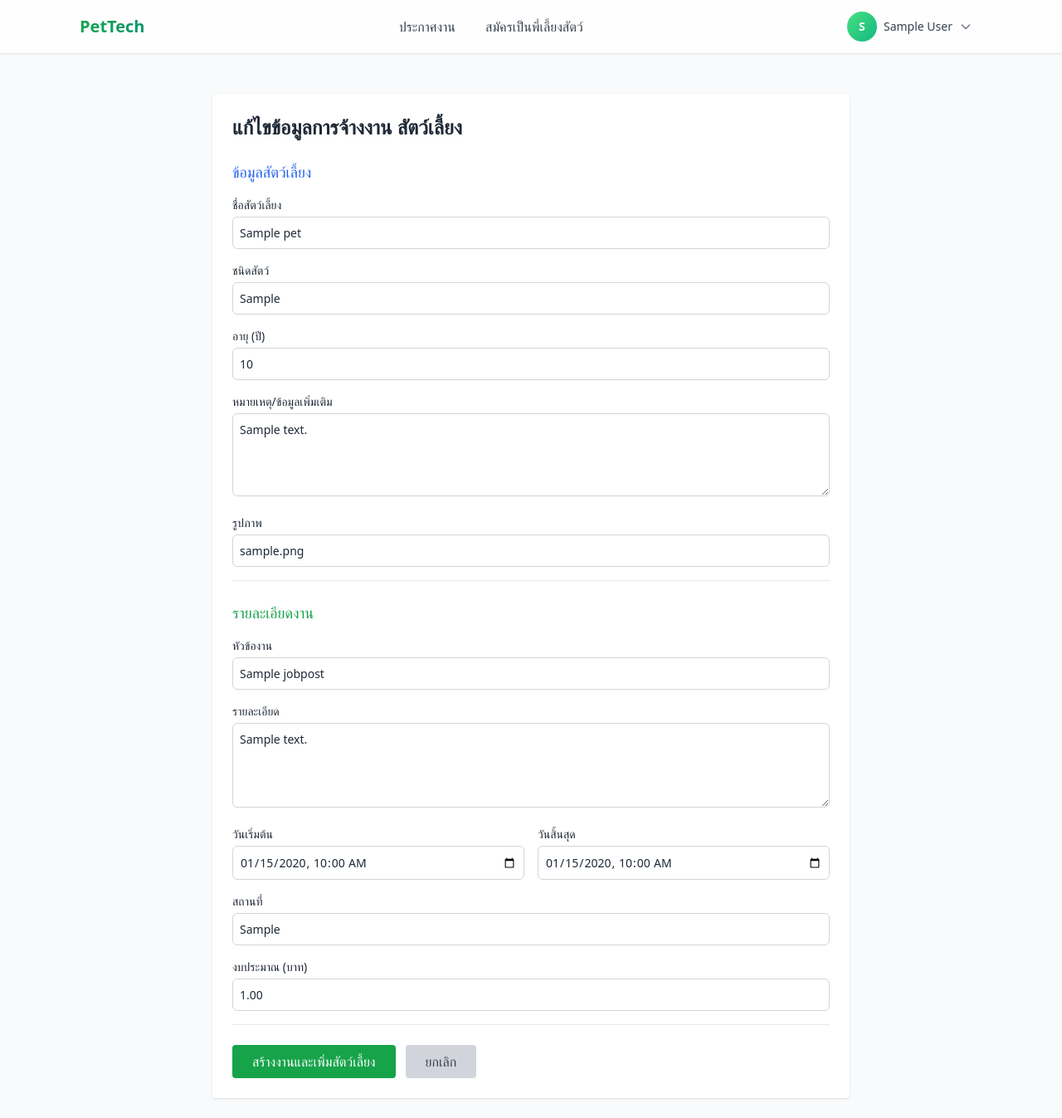
After one commit to KKP240/Devtools-Proj-Repo, a Django app: page /job-posts/1/edit/ in a window 1280 px wide. The commit adds this page. Shown: the whole page at 83% size. Run offline with Django 5.2, Linux system fonts and the light colour scheme; a user stored in the database is signed in; tables that the repository leaves empty hold one stand-in row (values such as "Sample post"); some libraries are stand-ins or nearby versions.

Commit message:
fix a lot of thing idk?

```diff
--- /dev/null
+++ b/pettech/pettechApp/templates/job_post_edit.html
@@ -0,0 +1,173 @@
+{% extends 'base.html' %}
+{% load static %}
+{% block title %}แก้ไขข้อมูลการจ้างงาน สัตว์เลี้ยง{% endblock %}
+{% block content %}
+<div class="max-w-3xl mx-auto bg-white p-6 rounded shadow">
+  <h2 class="text-2xl font-semibold mb-6">แก้ไขข้อมูลการจ้างงาน สัตว์เลี้ยง</h2>
+
+  <!-- แก้ไข: เพิ่ม enctype สำหรับอัปโหลดไฟล์ -->
+  <form method="post" enctype="multipart/form-data">
+    {% csrf_token %}
+
+    <!-- แสดง error ทั่วไป -->
+    {% if pet_form.non_field_errors %}
+      <div class="bg-red-100 border border-red-400 text-red-700 px-4 py-3 rounded mb-4">
+        {{ pet_form.non_field_errors }}
+      </div>
+    {% endif %}
+    {% if job_form.non_field_errors %}
+      <div class="bg-red-100 border border-red-400 text-red-700 px-4 py-3 rounded mb-4">
+        {{ job_form.non_field_errors }}
+      </div>
+    {% endif %}
+
+    <div class="space-y-6">
+      <!-- ส่วนข้อมูลสัตว์เลี้ยง -->
+      <div class="border-b pb-4">
+        <h3 class="text-lg font-medium mb-4 text-blue-600">ข้อมูลสัตว์เลี้ยง</h3>
+
+        <div class="space-y-4">
+          <div>
+            <label class="block text-sm font-medium mb-1">ชื่อสัตว์เลี้ยง</label>
+            {{ pet_form.name }}
+            {% if pet_form.name.errors %}
+              <p class="text-red-500 text-sm mt-1">{{ pet_form.name.errors.0 }}</p>
+            {% endif %}
+          </div>
+
+          <div>
+            <label class="block text-sm font-medium mb-1">ชนิดสัตว์</label>
+            {{ pet_form.species }}
+            {% if pet_form.species.errors %}
+              <p class="text-red-500 text-sm mt-1">{{ pet_form.species.errors.0 }}</p>
+            {% endif %}
+          </div>
+
+          <div>
+            <label class="block text-sm font-medium mb-1">อายุ (ปี)</label>
+            {{ pet_form.age }}
+            {% if pet_form.age.errors %}
+              <p class="text-red-500 text-sm mt-1">{{ pet_form.age.errors.0 }}</p>
+            {% endif %}
+          </div>
+
+          <div>
+            <label class="block text-sm font-medium mb-1">หมายเหตุ/ข้อมูลเพิ่มเติม</label>
+            {{ pet_form.notes }}
+            {% if pet_form.notes.errors %}
+              <p class="text-red-500 text-sm mt-1">{{ pet_form.notes.errors.0 }}</p>
+            {% endif %}
+          </div>
+
+          <div>
+            <label class="block text-sm font-medium mb-1">รูปภาพ</label>
+            {{ pet_form.photo }}
+            {% if pet_form.photo.errors %}
+              <p class="text-red-500 text-sm mt-1">{{ pet_form.photo.errors.0 }}</p>
+            {% endif %}
+          </div>
+        </div>
+      </div>
+
+      <!-- ส่วนข้อมูลงาน -->
+      <div class="border-b pb-4">
+        <h3 class="text-lg font-medium mb-4 text-green-600">รายละเอียดงาน</h3>
+
+        <div class="space-y-4">
+          <div>
+            <label class="block text-sm font-medium mb-1">หัวข้องาน</label>
+            {{ job_form.title }}
+            {% if job_form.title.errors %}
+              <p class="text-red-500 text-sm mt-1">{{ job_form.title.errors.0 }}</p>
+            {% endif %}
+          </div>
+
+          <div>
+            <label class="block text-sm font-medium mb-1">รายละเอียด</label>
+            {{ job_form.description }}
+            {% if job_form.description.errors %}
+              <p class="text-red-500 text-sm mt-1">{{ job_form.description.errors.0 }}</p>
+            {% endif %}
+          </div>
+
+          <div class="grid grid-cols-2 gap-4">
+            <div>
+              <label class="block text-sm font-medium mb-1">วันเริ่มต้น</label>
+              {{ job_form.start }}
+              {% if job_form.start.errors %}
+                <p class="text-red-500 text-sm mt-1">{{ job_form.start.errors.0 }}</p>
+              {% endif %}
+            </div>
+
+            <div>
+              <label class="block text-sm font-medium mb-1">วันสิ้นสุด</label>
+              {{ job_form.end }}
+              {% if job_form.end.errors %}
+                <p class="text-red-500 text-sm mt-1">{{ job_form.end.errors.0 }}</p>
+              {% endif %}
+            </div>
+          </div>
+
+          <div>
+            <label class="block text-sm font-medium mb-1">สถานที่</label>
+            {{ job_form.location }}
+            {% if job_form.location.errors %}
+              <p class="text-red-500 text-sm mt-1">{{ job_form.location.errors.0 }}</p>
+            {% endif %}
+          </div>
+
+          <div>
+            <label class="block text-sm font-medium mb-1">งบประมาณ (บาท)</label>
+            {{ job_form.budget }}
+            {% if job_form.budget.errors %}
+              <p class="text-red-500 text-sm mt-1">{{ job_form.budget.errors.0 }}</p>
+            {% endif %}
+          </div>
+        </div>
+      </div>
+
+      <!-- ปุ่มส่งฟอร์ม -->
+      <div class="flex gap-3">
+        <button type="submit" class="px-6 py-2 bg-green-600 text-white rounded hover:bg-green-700 transition">
+          สร้างงานและเพิ่มสัตว์เลี้ยง
+        </button>
+        <a href="{% url 'home' %}" class="px-6 py-2 bg-gray-300 text-gray-700 rounded hover:bg-gray-400 transition">
+          ยกเลิก
+        </a>
+      </div>
+    </div>
+  </form>
+</div>
+
+<style>
+  input,
+  textarea,
+  select {
+    width: 100%;
+    padding: 0.5rem;
+    border: 1px solid #d1d5db;
+    border-radius: 0.375rem;
+    font-size: 0.875rem;
+  }
+
+  input[type="text"]:focus,
+  input[type="number"]:focus,
+  input[type="datetime-local"]:focus,
+  textarea:focus,
+  select:focus {
+    outline: none;
+    border-color: #3b82f6;
+    ring: 2px;
+    ring-color: #3b82f680;
+  }
+
+  textarea {
+    min-height: 100px;
+    resize: vertical;
+  }
+
+  input[type="file"] {
+    padding: 0.5rem 0;
+  }
+</style>
+{% endblock content %}
--- a/pettech/pettechApp/templates/nav.html
+++ b/pettech/pettechApp/templates/nav.html
@@ -44,7 +44,7 @@
                 </a>
                 <a href="{% url 'myposts' %}" class="flex items-center gap-3 px-4 py-2.5 text-sm text-gray-700 hover:bg-gray-50 transition-colors">
                   <!-- <svg class="w-4 h-4 text-gray-400" fill="none" stroke="currentColor" viewBox="0 0 24 24"><path stroke-linecap="round" stroke-linejoin="round" stroke-width="2" d="M13 10V3L4 14h7v7l9-11h-7z"></path></svg> -->
-                  Post
+                  MyPost
                 </a>
                 <a href="{% url 'booking_history' %}" class="flex items-center gap-3 px-4 py-2.5 text-sm text-gray-700 hover:bg-gray-50 transition-colors">
                   <!-- <svg class="w-4 h-4 text-gray-400" fill="none" stroke="currentColor" viewBox="0 0 24 24"><path stroke-linecap="round" stroke-linejoin="round" stroke-width="2" d="M13 10V3L4 14h7v7l9-11h-7z"></path></svg> -->
--- a/pettech/pettechApp/urls.py
+++ b/pettech/pettechApp/urls.py
@@ -21,6 +21,8 @@ urlpatterns = [
     # Job Post URLs
     path('job-posts/create/', views.job_post_create, name='job_post_create'),
     path('job-posts/<int:pk>/', views.job_post_detail, name='job_post_detail'),
+    path('job-posts/<int:pk>/edit/', views.job_post_edit, name='job_post_edit'),
+    path('job-posts/<int:pk>/delete/', views.job_post_delete, name='job_post_delete'),
 
     # Proposal URLs
     path('job-posts/<int:job_post_id>/propose/', views.proposal_submit, name='proposal_submit'),
--- a/pettech/pettechApp/views.py
+++ b/pettech/pettechApp/views.py
@@ -287,3 +287,41 @@ def edit_profile(request):
         'caregiver_form': caregiver_form,
         'caregiver_profile': caregiver_profile,
     })
+
+@login_required
+def job_post_edit(request, pk):
+    job_post = get_object_or_404(JobPost, pk=pk, owner=request.user)
+    pet = job_post.pet
+
+    if request.method == 'POST':
+        job_form = JobPostForm(request.POST, instance=job_post, user=request.user)
+        pet_form = PetForm(request.POST, request.FILES, instance=pet)
+
+        if job_form.is_valid() and pet_form.is_valid():
+            pet_form.save()
+            job_form.save()
+            messages.success(request, "อัปเดตโพสต์งานเรียบร้อยแล้ว")
+            return redirect('myposts')
+        else:
+            print("DEBUG job_post_edit errors:", job_form.errors, pet_form.errors)
+            messages.error(request, "มีข้อผิดพลาด: ดูคอนโซลเซิร์ฟเวอร์สำหรับรายละเอียด")
+    else:
+        job_form = JobPostForm(instance=job_post, user=request.user)
+        pet_form = PetForm(instance=pet)
+
+    return render(request, 'job_post_edit.html', {
+        'job_form': job_form,
+        'pet_form': pet_form,
+        'job_post': job_post,
+    })
+
+@login_required
+def job_post_delete(request, pk):
+    job_post = get_object_or_404(JobPost, pk=pk, owner=request.user)
+
+    if request.method == 'POST':
+        job_post.delete()
+        messages.success(request, "ลบโพสต์งานเรียบร้อยแล้ว")
+        return redirect('myposts')
+
+    return render(request, 'job_post_delete_confirm.html', {'job_post': job_post})
```
Also changed, not shown: pettech/pettechApp/templates/myposts.html (+32 -5 lines).
